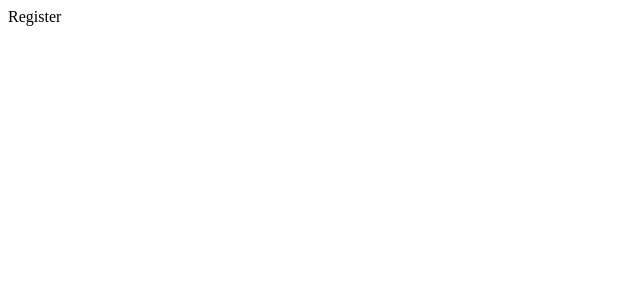
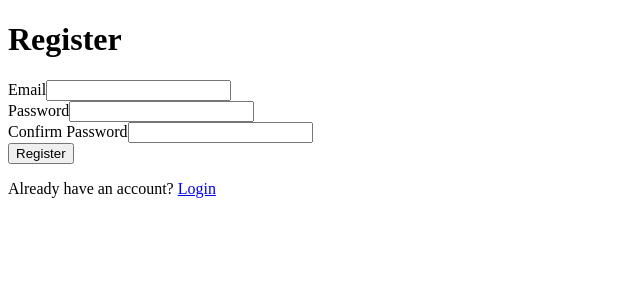
Before and after one commit to r0hitm/react-fire, a React (Vite) app: page /register in a window 1280 px wide. Shown: the top 300 px of the page, without its empty margins (0-640 px from the left). Built offline with nearby package versions, Linux system fonts and the light colour scheme.

Commit message:
Implemented register action

```diff
--- /dev/null
+++ b/src/actions.ts
@@ -0,0 +1,20 @@
+/**
+ * actions are functions that are called by the react-router-dom when <Form /> components are submitted.
+ * The router sends the form to the action as a Request object which can be used to access the form data
+ * and perform tasks such as API calls.
+ */
+import { redirect } from "react-router-dom";
+
+import { register } from "./firebase";
+
+export const registerAction = async ({ request }: { request: Request }) => {
+    const data = Object.fromEntries(await request.formData());
+    try {
+        await register(data.email.toString(), data.password.toString());
+        return redirect("/");
+    } catch (error: any) {
+        console.log(error);
+        alert(error.message);
+        return null;
+    }
+};
--- a/src/main.tsx
+++ b/src/main.tsx
@@ -8,6 +8,9 @@ import Login from "./routes/Login.tsx";
 import Register from "./routes/Register.tsx";
 import ResetPassword from "./routes/ResetPassword.tsx";
 import ErrorPage from "./routes/ErrorPage.tsx";
+
+// actions for the routes:
+import { registerAction } from "./actions.ts";
 
 const router = createBrowserRouter([
     {
@@ -21,6 +24,7 @@ const router = createBrowserRouter([
     {
         path: "/register",
         element: <Register />,
+        action: registerAction,
     },
     {
         path: "/reset-password",
--- a/src/routes/Register.tsx
+++ b/src/routes/Register.tsx
@@ -1,3 +1,39 @@
+import { Form, Link } from "react-router-dom";
+
 export default function Register() {
-    return <>Register</>;
+    return (
+        <div className="register">
+            <h1>Register</h1>
+            <Form method="POST">
+                <div className="form-field">
+                    <label htmlFor="email">Email</label>
+                    <input type="email" name="email" id="email" required />
+                </div>
+                <div className="form-field">
+                    <label htmlFor="password">Password</label>
+                    <input
+                        type="password"
+                        name="password"
+                        id="password"
+                        required
+                    />
+                </div>
+                <div className="form-field">
+                    <label htmlFor="password-confirm">Confirm Password</label>
+                    <input
+                        type="password"
+                        name="password-confirm"
+                        id="password-confirm"
+                        required
+                    />
+                </div>
+                <div className="form-field">
+                    <button type="submit">Register</button>
+                </div>
+            </Form>
+            <p>
+                Already have an account? <Link to="/login">Login</Link>
+            </p>
+        </div>
+    );
 }
```
